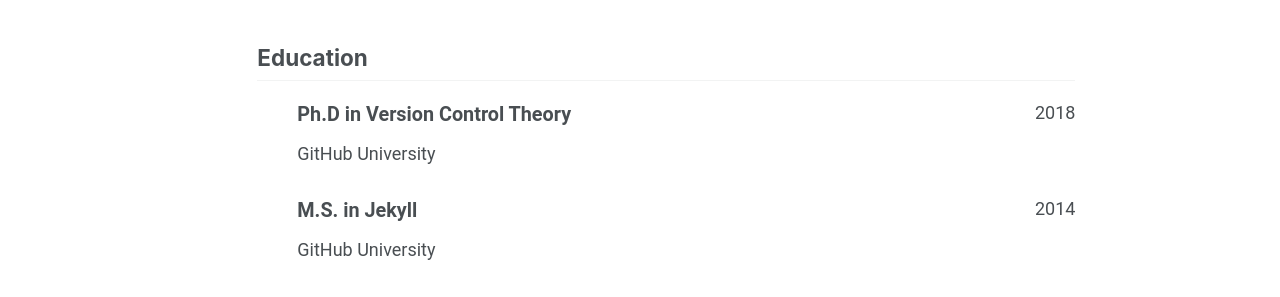
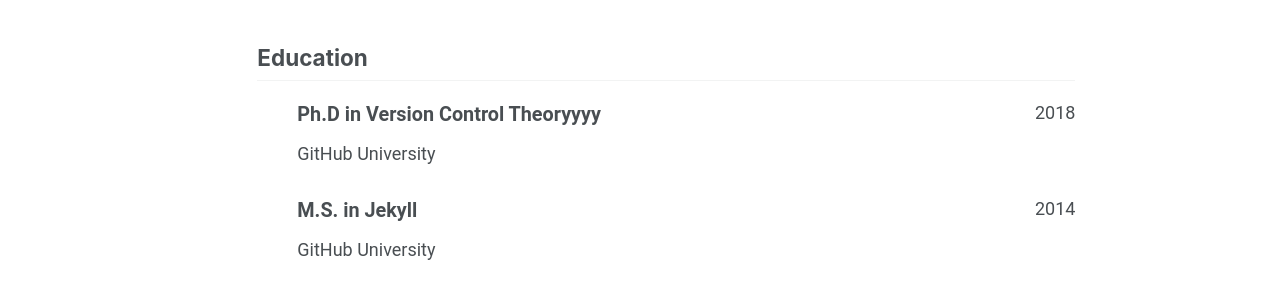
Before and after one commit to marcomanzoni/marcomanzoni.github.io, a Jekyll site: the page built from _pages/cv-json.md, in a window 1280 px wide and 900 px high, scrolled down 319 px. Shown: the part 157-454 px from the top of the window. Built offline with Jekyll 4.4.1, drawn with Linux system fonts in a browser that asks for light colours; a script that is not in the unit is left out.

Commit message:
Update cv.json

```diff
--- a/_data/cv.json
+++ b/_data/cv.json
@@ -34,7 +34,7 @@
   "education": [
     {
       "institution": "GitHub University",
-      "area": "Ph.D in Version Control Theory",
+      "area": "Ph.D in Version Control Theoryyyy",
       "studyType": "",
       "startDate": "",
       "endDate": "2018",
```
